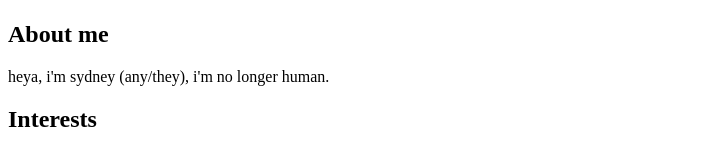
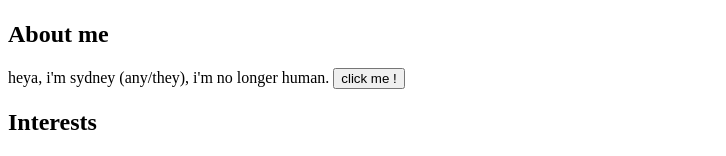
Before and after one commit to sydneypercy/sydsite, a Vue app: page /about in a window 1280 px wide. Shown: the part 129-285 px from the top of the page, without its empty margins (0-726 px from the left). Built offline with nearby package versions, Linux system fonts and the light colour scheme.

Commit message:
add scrambletext (I LOVE THE INDEX)

```diff
--- a/src/views/about.vue
+++ b/src/views/about.vue
@@ -1,13 +1,14 @@
 <script setup lang="ts">
-	const list_of_hobbies: String[] = [
+	import { useIntervalFn } from '@vueuse/core';
+	const list_of_hobbies: string[] = [
 		"a minecraft speedrunner",
-		"a half-backed cybersecurity hobbyist",
+		"a dumb cybersecurity hobbyist",
 		"a bad developer",
 		"a nerd in everything",
 		"an anarchist",
-		"a gleach fan",
+		"a glass beach fan",
 		"a csh fan",
-		"a limbus company fan",
+		"a project moon fan",
 		"everything that is and isn't",
 		"a theyfailure",
 		"existing",
@@ -15,7 +16,7 @@
 		"a living oracle",
 		"no longer human",
 		"a 日本語学者",
-		"an absol",
+		"an mega absol",
 		"a drainer",
 		"a hyperpop/hyperflip fan",
 		"a rhythm gamer",
@@ -25,7 +26,45 @@
 		"insignificant in this big universe",
 		"a mere stranger",
 	]
+</script>
 
+<script lang="ts">
+	function revealTextScramble(
+				fromText: string,
+				finalText: string,
+				fps = 16,
+				scrambleChars = "0123456789!█▒░ABCDEF",
+				blockChar = "█",
+				revealSpeed = 0.045,
+				blockChance = 0.35,
+			 ) {
+				const len = Math.max(fromText.length, finalText.length);
+				let progress = 0;
+
+				function randomChar() {
+					return Math.random() < blockChance ? blockChar : scrambleChars[Math.floor(Math.random() * scrambleChars.length)];
+				}
+				const scrambleAnim = useIntervalFn(() => {
+					progress += revealSpeed * len;
+					let out = "";
+					for (let i = 0; i < len; i++) {
+						const targetChar = finalText[i] ?? "";
+						const fromChar = fromText[i] ?? "";
+						if (i < progress) {
+							out += targetChar;
+						} else {
+							if (targetChar === " " || fromChar === " ") out += " ";
+							else out += randomChar();
+						}
+					}
+					document.getElementById("textscramble").textContent = out;
+					if (progress >= len) {
+						document.getElementById("textscramble").textContent = finalText;
+						scrambleAnim.pause()
+					}
+				}, 1000 / fps);
+				console.log("clicked")
+			}
 </script>
 
 <template>
@@ -33,7 +72,13 @@
 		<h2>About me</h2>
 		<p>
 			heya, i'm sydney (any/they), i'm
-			<span>{{ list_of_hobbies[Math.floor(Math.random() * list_of_hobbies.length)] }}</span>.
+			<span id="textscramble">{{ list_of_hobbies[Math.floor(Math.random() * list_of_hobbies.length)] }}</span>.
+			<button @click="revealTextScramble(
+				list_of_hobbies[Math.floor(Math.random() * list_of_hobbies.length)],
+				list_of_hobbies[Math.floor(Math.random() * list_of_hobbies.length)])
+				">
+				click me !
+			</button>
 		</p>
 	</div>
 	<div>
```
